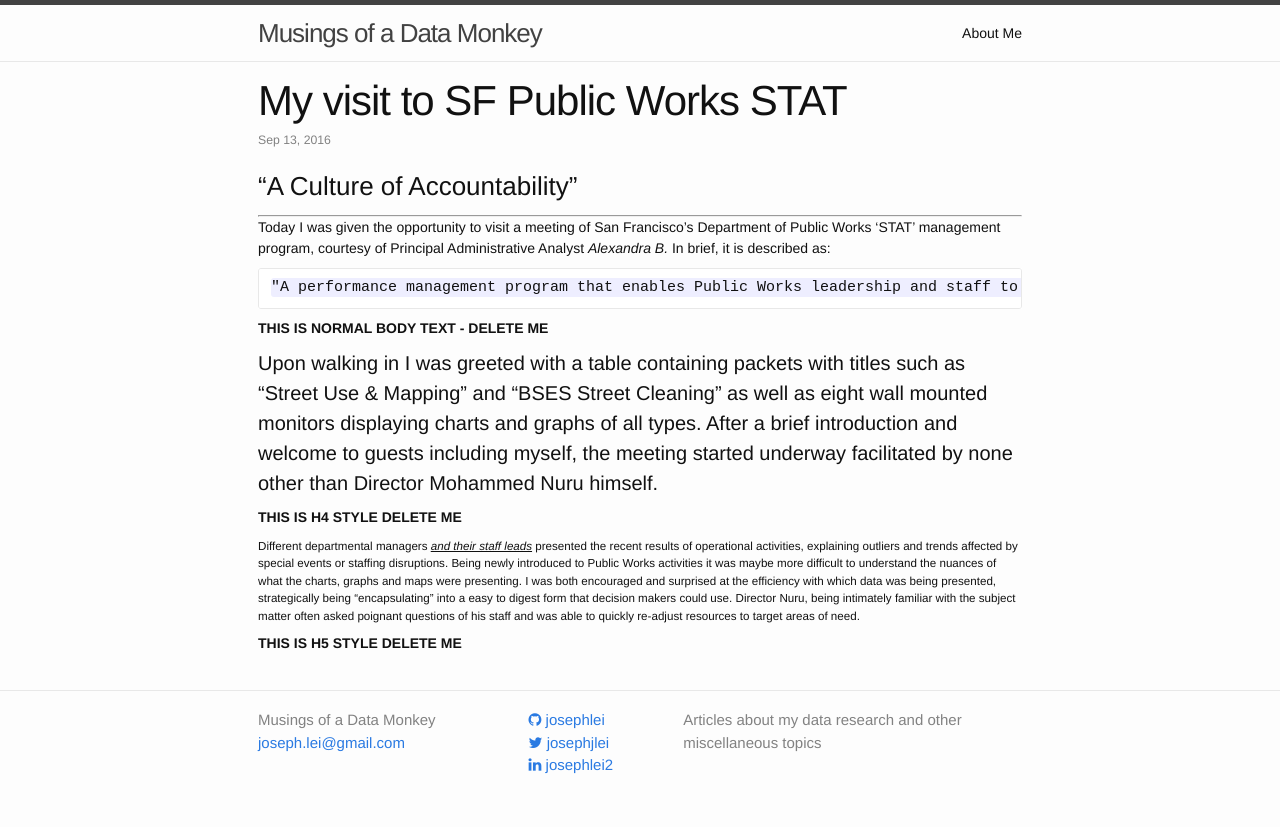
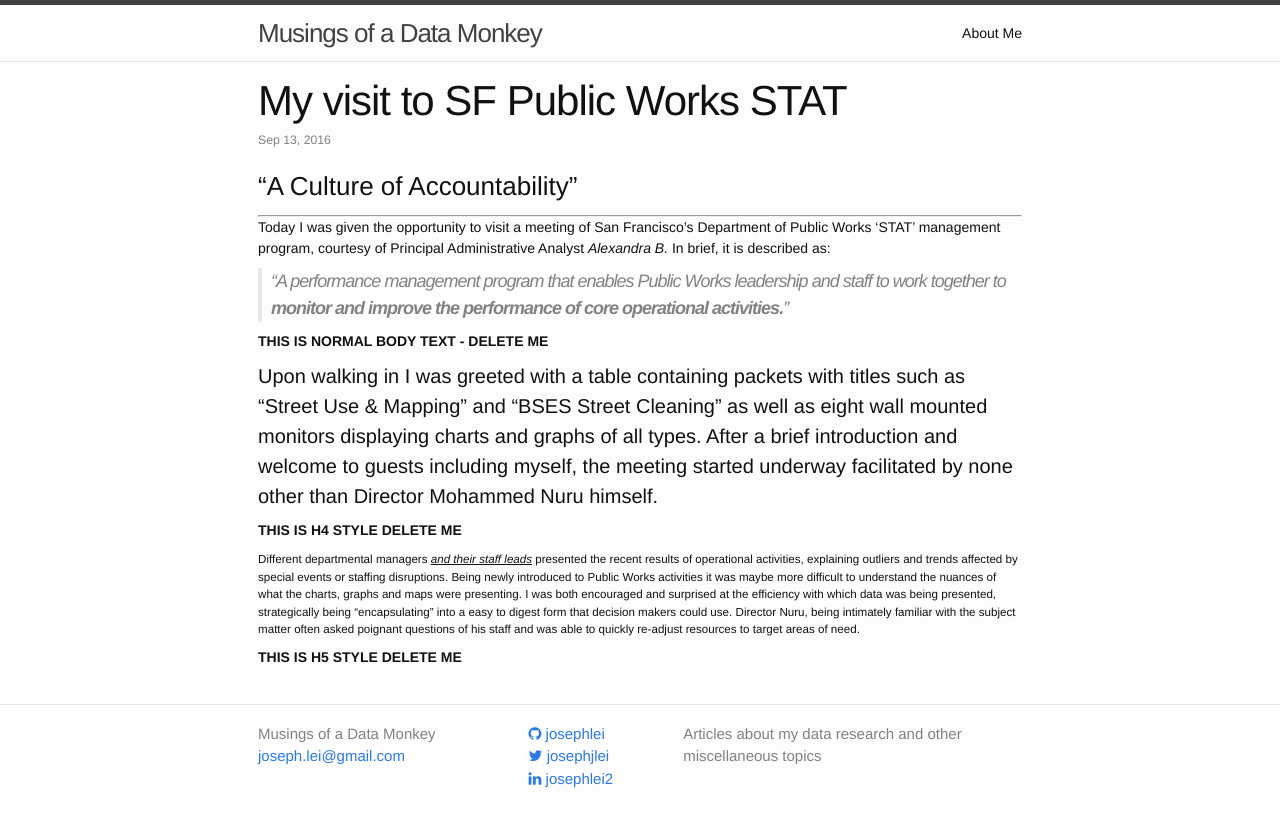
Before and after one commit to josephlei/jjl-website, a Jekyll site: the page built from _posts/2016-09-13-sfpwstat.markdown, in a window 1280 px wide. Shown: the top 827 px of the page. Built offline with Jekyll 4.4.1, drawn with Linux system fonts in a browser that asks for light colours; nearby versions of some CDN libraries.

Commit message:
direct shell update

```diff
--- a/_posts/2016-09-13-sfpwstat.markdown
+++ b/_posts/2016-09-13-sfpwstat.markdown
@@ -11,7 +11,7 @@ published: true
 
 Today I was given the opportunity to visit a meeting of San Francisco's Department of Public Works 'STAT' management program, courtesy of Principal Administrative Analyst *Alexandra B.* In brief, it is described as:
 
-    "A performance management program that enables Public Works leadership and staff to work together to **monitor and improve the performance of core operational activities.**"
+> "A performance management program that enables Public Works leadership and staff to work together to **monitor and improve the performance of core operational activities.**"
 
 **THIS IS NORMAL BODY TEXT - DELETE ME**
 
```
